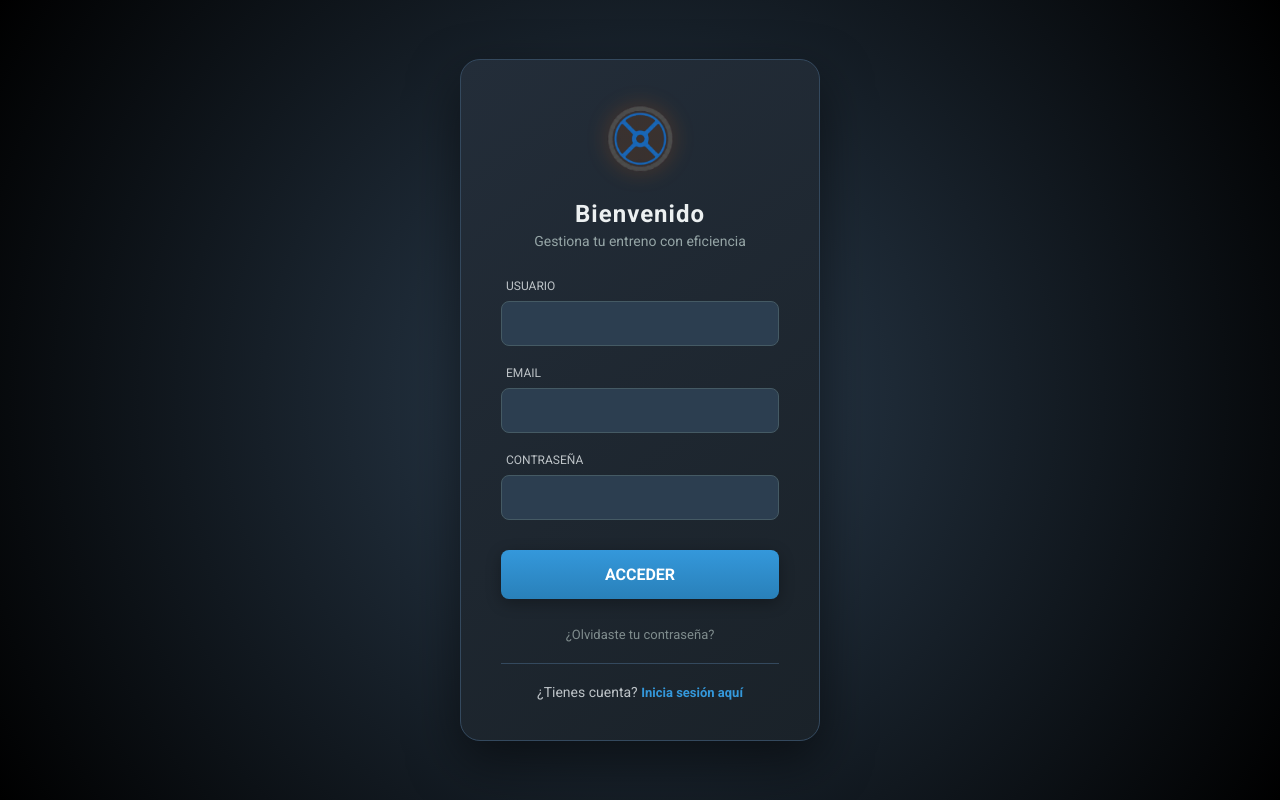
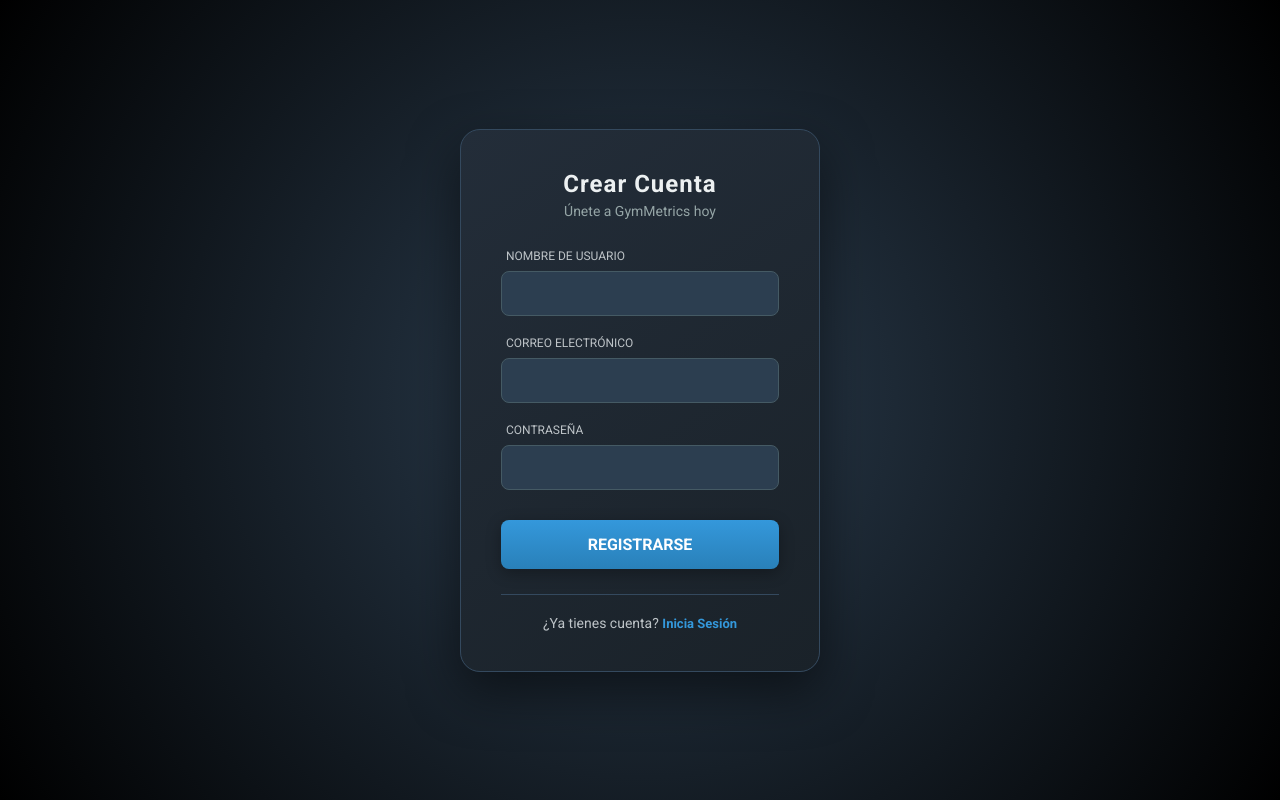
Before and after one commit to ElOrange12/GymMetrics, a PHP site: page /registro.php in a window 1280 px wide. Run offline with PHP 8.4, Linux system fonts and the light colour scheme.

Commit message:
17/2/2026

```diff
--- a/front/controladores/procesalogin.php
+++ b/front/controladores/procesalogin.php
@@ -1,6 +1,6 @@
 <?php
 	session_start();
-	require_once __DIR__ . '/bd.php';
+	require_once __DIR__ . '../inc/bd.php';
 
 	if ($_SERVER["REQUEST_METHOD"] == "POST") {
 		$userEntry = trim($_POST['usuario']);
@@ -16,10 +16,10 @@
 		        $_SESSION['user_name'] = $usuario['nombre_usuario'];
 
 		        // Redirección en Linux: asegúrate que exito.php existe y se llama así (minúsculas)
-		        header("Location: ../front/exito.php");
+		        header("Location: ../exito.php");
 		        exit();
 		    } else {
-		        header("Location: ../front/index.php?error=credenciales");
+		        header("Location: ../index.php?error=credenciales");
 		        exit();
 		    }
 		} catch (PDOException $e) {
--- a/front/controladores/procesaregistro.php
+++ b/front/controladores/procesaregistro.php
@@ -1,7 +1,7 @@
 <?php
 	session_start();
 	// Fíjate que en Linux las barras son hacia adelante /
-	require_once __DIR__ . '/bd.php'; // __DIR__ ayuda a evitar problemas de rutas relativas
+	require_once __DIR__ . '../inc/bd.php'; // __DIR__ ayuda a evitar problemas de rutas relativas
 
 	if ($_SERVER["REQUEST_METHOD"] == "POST") {
 		$usuario = trim($_POST['usuario']);
@@ -16,7 +16,7 @@
 		    $stmt->execute([$usuario, $email]);
 
 		    if ($stmt->rowCount() > 0) {
-		        header("Location: ../front/registro.php?error=usuario_duplicado");
+		        header("Location: ../registro.php?error=usuario_duplicado");
 		        exit();
 		    }
 
@@ -25,7 +25,7 @@
 		    $stmt = $pdo->prepare("INSERT INTO usuarios (nombre_usuario, email, password) VALUES (?, ?, ?)");
 
 		    if ($stmt->execute([$usuario, $email, $passHash])) {
-		        header("Location: ../front/index.php?registro=exito");
+		        header("Location:../index.php?registro=exito");
 		        exit();
 		    }
 		} catch (PDOException $e) {
--- a/front/registro.php
+++ b/front/registro.php
@@ -1,44 +1,63 @@
+<?php
+// front/registro.php
+session_start();
+if (isset($_SESSION['user_id'])) {
+    header("Location: exito.php");
+    exit();
+}
+?>
 <!DOCTYPE html>
 <html lang="es">
 	<head>
 		<meta charset="UTF-8">
 		<meta name="viewport" content="width=device-width, initial-scale=1.0">
-		<title>Login | OrangeByte Gym App</title>
+		<title>Registro | GymMetrics</title>
 		<link rel="stylesheet" href="css/login.css">
 		<link href="https://fonts.googleapis.com/css2?family=Roboto:wght@300;400;700&display=swap" rel="stylesheet">
+		<style>
+		    .alert { padding: 10px; margin-bottom: 15px; border-radius: 5px; font-size: 14px; text-align: center; }
+		    .alert-danger { background-color: rgba(231, 76, 60, 0.2); color: #e74c3c; border: 1px solid #e74c3c; }
+		</style>
 	</head>
 	<body>
 		<div class="login-container">
 		    <div class="login-box">
-		        <div class="logo-space">
-		            <img src="img/LogoGymMetrics.png" alt="GymMetrics Logo" class="logo">
-		        </div>
+		        <h2>Crear Cuenta</h2>
+		        <p class="subtitle">Únete a GymMetrics hoy</p>
 
-		        <h2>Bienvenido</h2>
-		        <p class="subtitle">Gestiona tu entreno con eficiencia</p>
+		        <?php if(isset($_GET['error'])): ?>
+		            <div class="alert alert-danger">
+		                <?php
+		                    if($_GET['error'] == 'usuario_duplicado') echo "El usuario o correo ya existen.";
+		                    if($_GET['error'] == 'email_invalido') echo "El correo no es válido.";
+		                    if($_GET['error'] == 'campos_vacios') echo "Rellena todos los datos.";
+		                    if($_GET['error'] == 'fallo_bd') echo "Error del sistema. Intenta más tarde.";
+		                ?>
+		            </div>
+		        <?php endif; ?>
 
-		        <form>
+		        <form action="controladores/procesaregistro.php" method="POST">
+
 		            <div class="input-group">
-		                <label for="usuario">Usuario</label>
-		                <input type="text" id="usuario" required>
+		                <label for="usuario">Nombre de Usuario</label>
+		                <input type="text" id="usuario" name="usuario" required>
 		            </div>
 
 		            <div class="input-group">
-		                <label for="usuario">Email</label>
-		                <input type="text" id="usuario" required>
+		                <label for="email">Correo Electrónico</label>
+		                <input type="email" id="email" name="email" required>
 		            </div>
 
 		            <div class="input-group">
 		                <label for="password">Contraseña</label>
-		                <input type="password" id="password" required>
+		                <input type="password" id="password" name="password" required>
 		            </div>
 
-		            <button type="button" class="btn-login">ACCEDER</button>
+		            <button type="submit" class="btn-login">REGISTRARSE</button>
 
 		            <div class="form-footer">
-		                <a href="#">¿Olvidaste tu contraseña?</a>
 		                <hr>
-		                <p>¿Tienes cuenta? <a href="index.php" class="highlight">Inicia sesión aquí</a></p>
+		                <p>¿Ya tienes cuenta? <a href="index.php" class="highlight">Inicia Sesión</a></p>
 		            </div>
 		        </form>
 		    </div>
```
Also changed, not shown: front/index.php (+4 -4 lines).
